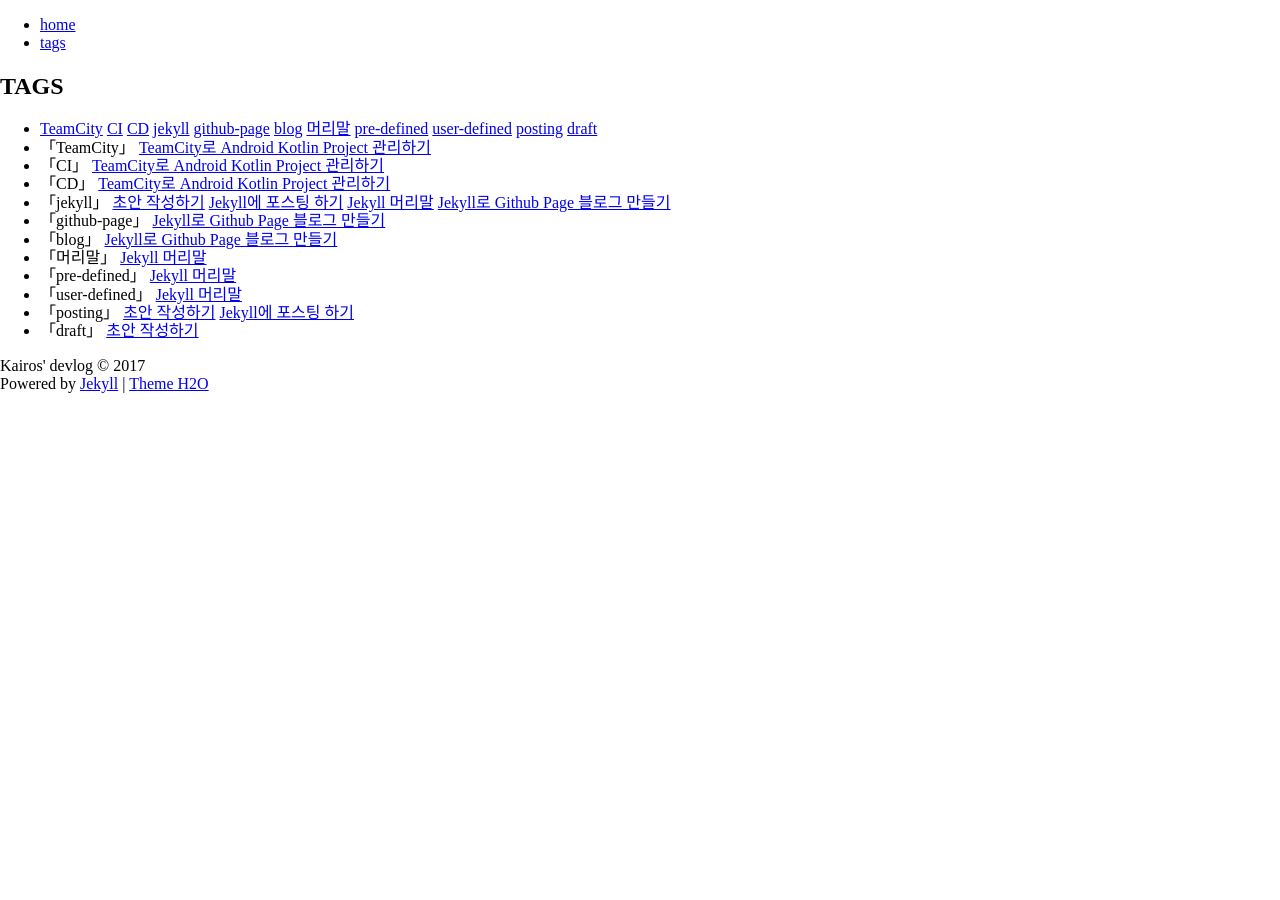
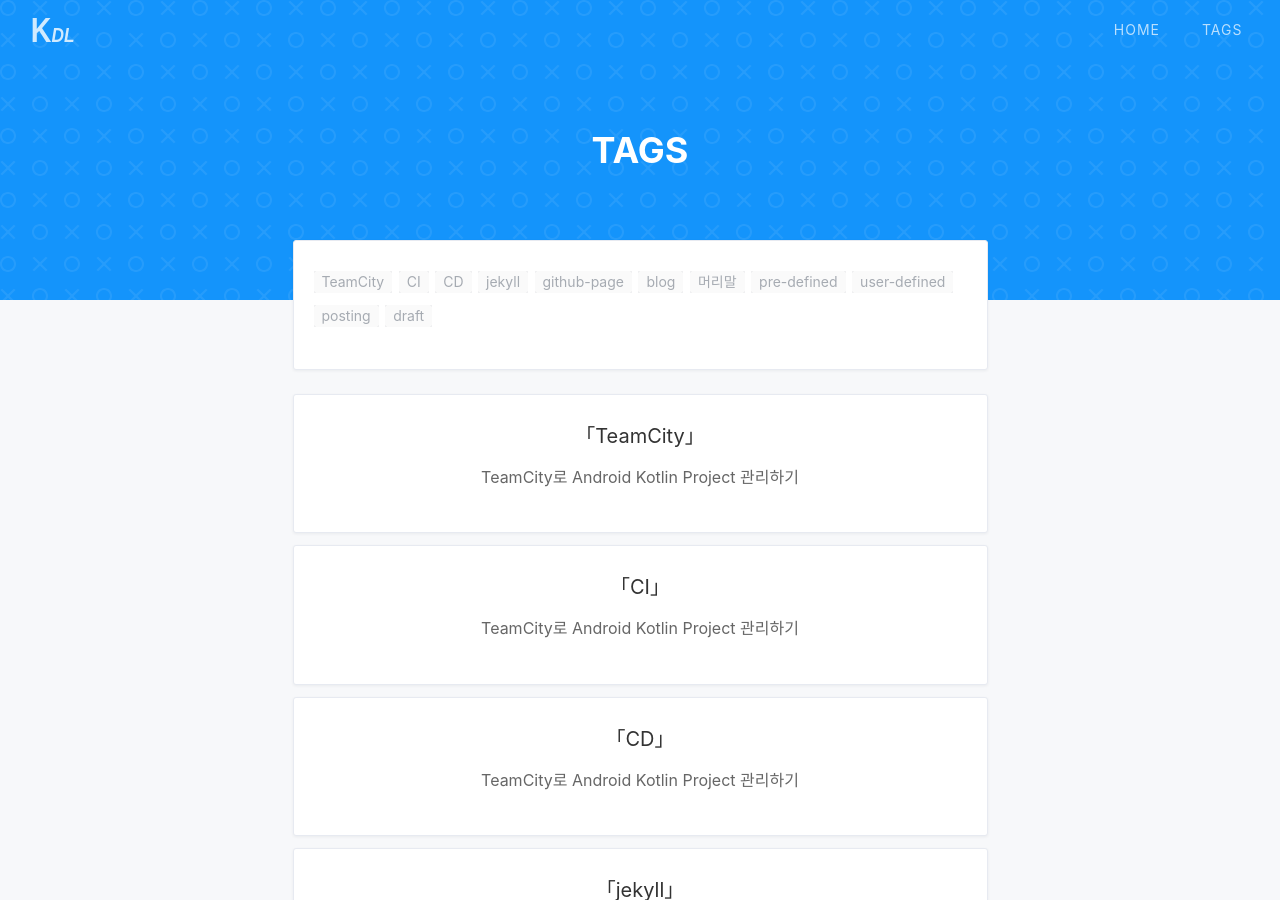
Before and after one commit to kairos03/kairos03.github.io-old, a Jekyll site: the page built from tags.html, in a window 1280 px wide and 900 px high. Built offline with Jekyll 4.4.1, drawn with Linux system fonts in a browser that asks for light colours; nearby versions of some CDN libraries; library files that are not in the unit come from our copies; a style sheet for code colours, icons or effects is not loaded.

Commit message:
fix res site.baseurl to site.url

```diff
--- a/_includes/head.html
+++ b/_includes/head.html
@@ -13,8 +13,8 @@
     <meta property="og:site_name" content="{{ site.title }}">
     <link rel="stylesheet" href="//cdn.staticfile.org/normalize/6.0.0/normalize.min.css">
     <link rel="stylesheet" href="//at.alicdn.com/t/font_roc50gemkxpw4s4i.css">
-    <link rel="stylesheet" href="{{ 'assets/css/github-markdown.css' | prepend: site.baseurl }}">
-    <link rel="stylesheet" href="{{ 'assets/css/prism.css' | prepend: site.baseurl }}">
-    <link rel="stylesheet" href="{{ 'assets/css/share.min.css' | prepend: site.baseurl }}">
-    <link rel="stylesheet" href="{{ 'assets/css/app.min.css' | prepend: site.baseurl }}">
+    <link rel="stylesheet" href="{{ '/assets/css/github-markdown.css' | prepend: site.url }}">
+    <link rel="stylesheet" href="{{ '/assets/css/prism.css' | prepend: site.url }}">
+    <link rel="stylesheet" href="{{ '/assets/css/share.min.css' | prepend: site.url }}">
+    <link rel="stylesheet" href="{{ '/assets/css/app.min.css' | prepend: site.url }}">
 </head>
```
Also changed, not shown: _includes/post-head.html (+4 -4 lines).
